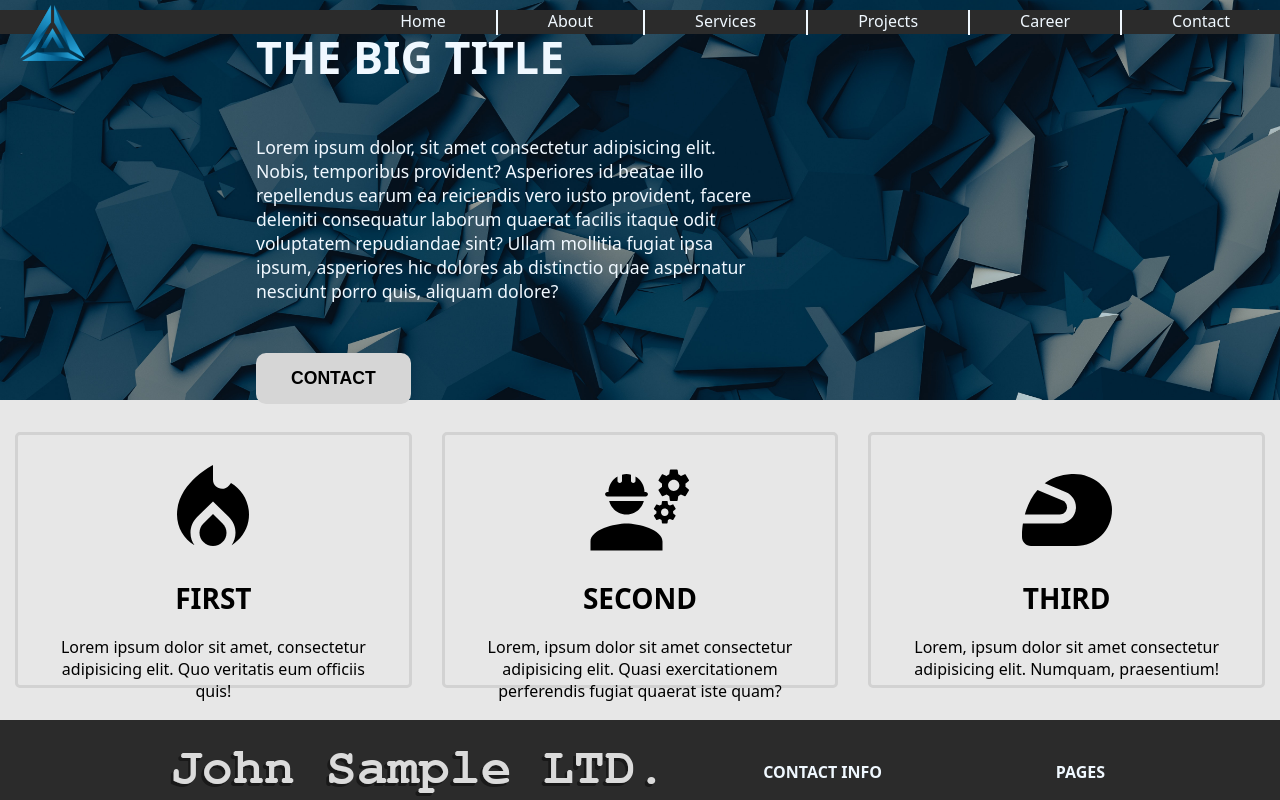
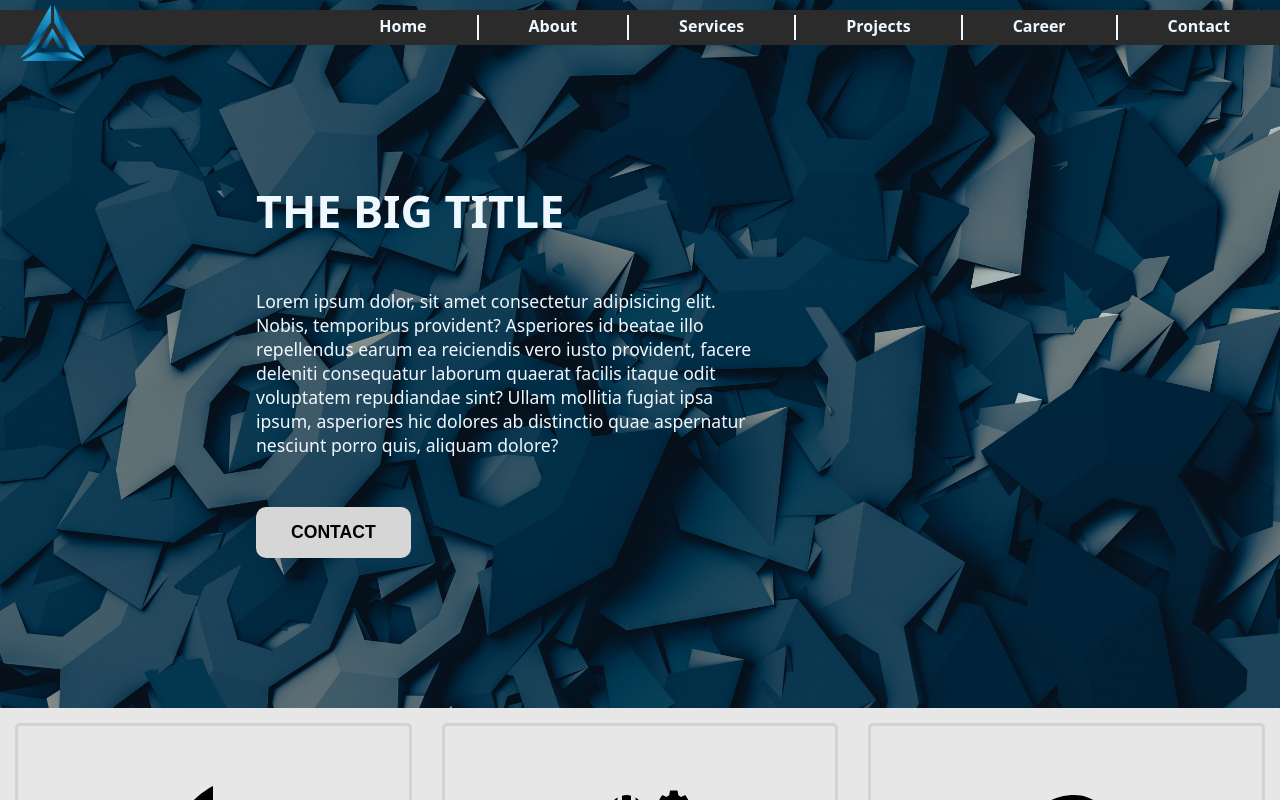
Before and after one commit to raptile666/sample-company-site-react, a React (Create React App) app: page / in a window 1280 px wide. Shown: the top 800 px of the page. Built offline with nearby package versions, Linux system fonts and the light colour scheme; the HTML template or start-up script is replaced by a standard one.

Commit message:
Services NavBar Home CSS bugfix

```diff
--- a/src/styles/Home.css
+++ b/src/styles/Home.css
@@ -1,5 +1,5 @@
 .home-main{
-    height: 90vh;
+    height: auto;
     width: 100%;
     display: flex;
     flex-direction: column;
@@ -8,7 +8,7 @@
 }
 
 .detail{
-    height: 50vh;
+    height: auto;
     background-repeat: no-repeat;
     background-size: cover;
     color: aliceblue;
@@ -16,6 +16,8 @@
     flex-direction: column;
     justify-content: center;
     padding-left: 20%;
+    padding-top: 150px;
+    padding-bottom: 150px;
 }
 
 .detail p{
@@ -49,7 +51,7 @@
 }
 
 .table{
-    height: 40vh;
+    height: auto;
     display: flex;
     align-items: center;
     justify-content: center;
@@ -58,7 +60,7 @@
 
 .cell{
     width: 100%;
-    height: 20vh;
+    height: 320px;
     display: flex;
     flex-direction: column;
     align-items: center;
@@ -97,33 +99,18 @@
     font-size: 6.75rem;
 }
 
-@media screen and (max-width: 1870px){
-    .cell{
-        height: 25vh;
-    }
-}
-
 @media screen and (max-width: 1610px){
     .table{
         width: 100%;
-    }
-
-    .cell{
-        height: 25vh;
     }
 }
 
 @media screen and (max-width: 1001px){
 
-    .home-main{
-        height: auto;
-    }
-
     .detail{
         padding: 50px 0;
         align-items: center;
         justify-content: center;
-        height: auto;
     }
 
     .detail h1{
@@ -132,20 +119,25 @@
 
     .detail p{
         text-align: justify;
+        width: 80%;
     }
 
     .table{
         flex-direction: column;
-        height: auto;
         padding: 50px 0;
     }
 
     .cell{
         width: 60%;
-        height: auto;
     }
 
     .pic svg{
         fill: black;
     }
 }
+
+@media screen and (max-width: 1001px){
+    .cell{
+        height: auto;
+    }
+}
--- a/src/styles/NavBar.css
+++ b/src/styles/NavBar.css
@@ -1,7 +1,7 @@
 .navbar-desktop{
-    height: 3vh;
     display: flex;
     width: 100%;
+    padding: 5px 0;
     background-color: #2b2b2b;
     margin-top: 10px;
     position: fixed;
@@ -18,6 +18,7 @@
     display: flex;
     align-items: center;
     justify-content: right;
+    font-weight: 600;
 }
 
 .nav-right a{
@@ -77,6 +78,7 @@
         justify-content: center;
         position: absolute;
         height: auto;
+        font-weight: 600;
     }
 
     .nav-right, .nav-left{
--- a/src/styles/Services.css
+++ b/src/styles/Services.css
@@ -150,10 +150,10 @@
     }
 
     .phoneView button{
-        height: 3vh;
+        height: auto;
         font-weight: 600;
         text-align: left;
-        padding-left: 20px;
+        padding: 5px 20px;
         width: 100%;
     }
 
```
